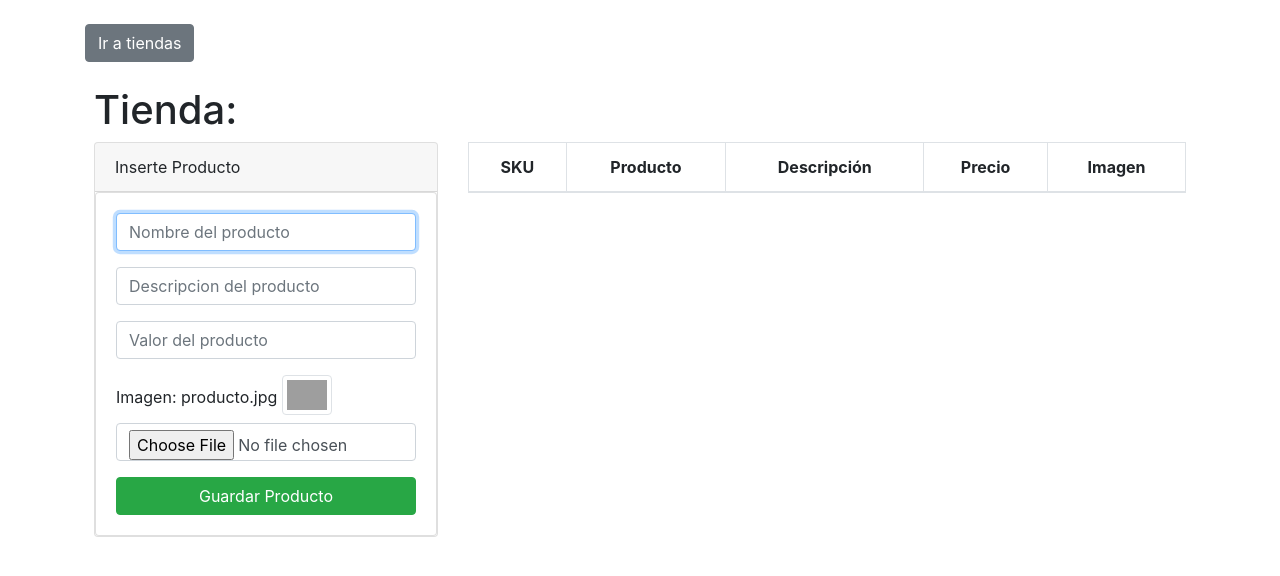
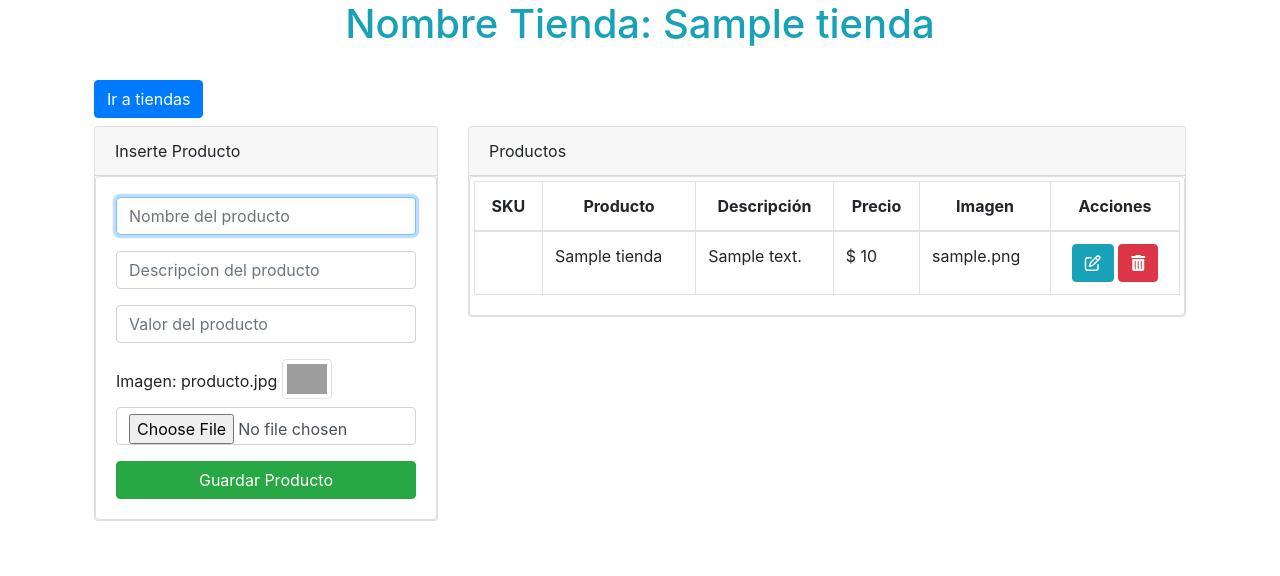
Before and after one commit to klich1984/CRUD-PHP_TREDA, a PHP site: page /productos.php?id=1 in a window 1280 px wide. Shown: the part 56-632 px from the top of the page. Run offline with PHP 8.4, Linux system fonts and the light colour scheme; tables that the repository leaves empty or names only in its code hold one stand-in row (values such as "Sample post"); data that the repository does not hold is empty; some libraries are stand-ins or nearby versions; grey boxes are pictures that could not be loaded.

Commit message:
Agregado funcionalidad de mostrar productos de la tienda seleccionada

```diff
--- a/includes/header.php
+++ b/includes/header.php
@@ -12,7 +12,7 @@
 
 <body>
 
-	<nav class="navbar navbar-dark bg-dark">
+	<nav class="navbar navbar-dark bg-dark sticky-top">
 		<div class="container">
 			<a href="index.php" class="navbar-brand">PHP MYSQL CRUD</a>
 		</div>
--- a/productos.php
+++ b/productos.php
@@ -3,16 +3,29 @@
 include("database/db.php");
 // echo $_GET['id'];
 $tienda_id = $_GET['id'];
+/* SELECT nombre FROM `Tienda` WHERE tienda_id = 12; */
+$query1 = "SELECT nombre FROM Tienda WHERE tienda_id = $tienda_id";
+
+$result = mysqli_query($conn, $query1);
+		// Comprobar cuantas lineas tiene mis resultados
+		if (mysqli_num_rows($result) == 1 ) {
+			// echo 'Puedemos editar';
+			$row = mysqli_fetch_array($result);
+			$name = $row['nombre'];
+			// echo $name;
+		}
+
+// var_dump($name);
 
 // $txtImage = 'image.png'
 
 ?>
 <?php require('includes/header.php') ?>
 <div class="container">
-	<a href="index.php" class="btn btn-secondary mt-4">Ir a tiendas</a>
+		<h1 class="text-center text-info">Nombre Tienda: <?php echo $name ?></h1>
 </div>
 <div class="container p-4">
-	<h1>Tienda: </h1>
+	<a href="index.php" class="btn btn-primary mb-2">Ir a tiendas</a>
 	<div class="row">
 		<div class="col-md-4">
 			<!-- Alertas -->
@@ -92,6 +105,11 @@ $tienda_id = $_GET['id'];
 		</div>
 				<!-- Columna para productos -->
 		<div class="col-md-8">
+			<div class="card">
+				<div class="card-header">
+					Productos
+				</div>
+				<div class="card card-body p-1">
 					<!-- Tabla que lista productos de la tienda -->
 					<table class="table table-bordered">
 							<thead>
@@ -101,22 +119,24 @@ $tienda_id = $_GET['id'];
 									<th>Descripción</th>
 									<th>Precio</th>
 									<th>Imagen</th>
+									<th>Acciones</th>
 								</tr>
 							</thead>
-<!-- 					<tbody>
+							<tbody>
 								<?php
-							$query = "SELECT * FROM Producto WHERE tienda_id = $tienda_id";
-							$all_tiendas = mysqli_query($conn, $query);
+								/* SELECT * FROM `Producto` P JOIN `Tienda` T ON P.tienda_id = T.tienda_id WHERE P.tienda_id = 18; */
+									$query = "SELECT * FROM Producto P JOIN Tienda T ON P.tienda_id = T.tienda_id WHERE P.tienda_id = $tienda_id";
+									$all_productos = mysqli_query($conn, $query);
+									// var_dump($all_productos);
+
 									/* Recorro cada una de las tiendas  */
-							while ($row = mysqli_fetch_array($all_tiendas)) { ?>
+									while ($row = mysqli_fetch_array($all_productos)) { ?>
 										<tr>
-									<td><?php echo $row['nombre'] ?> </td>
-									<td><?php echo $row['fecha_apertura'] ?></td>
-									<td class="text-center">
-									<a href="productos.php?id=<?php echo $row['tienda_id']?>" class="btn btn-warning">
-										<i class="fas fa-tasks"> Ver productos</i>
-									</a>
-									</td>
+											<td><?php echo $row['SKU'] ?> </td>
+											<td><?php echo $row['nombre'] ?></td>
+											<td><?php echo $row['descripcion'] ?></td>
+											<td>$ <?php echo $row['valor'] ?></td>
+											<td><?php echo $row['imagen'] ?></td>
 											<td class="text-center">
 												<a href="edit.php?id=<?php echo $row['tienda_id']?>" class="btn btn-info">
 													<i class="far fa-edit"></i>
@@ -125,10 +145,13 @@ $tienda_id = $_GET['id'];
 													<i class="fas fa-trash-alt"></i>
 												</a>
 											</td>
+
 										</tr>
 								<?php	} ?>
-					</tbody> -->
+							</tbody>
 					</table>
+				</div>
+			</div>
 		</div>
 	</div>
 </div>
```
Also changed, not shown: index.php (+7 -0 lines). Lines whose indentation alone changed are shown as unchanged.
